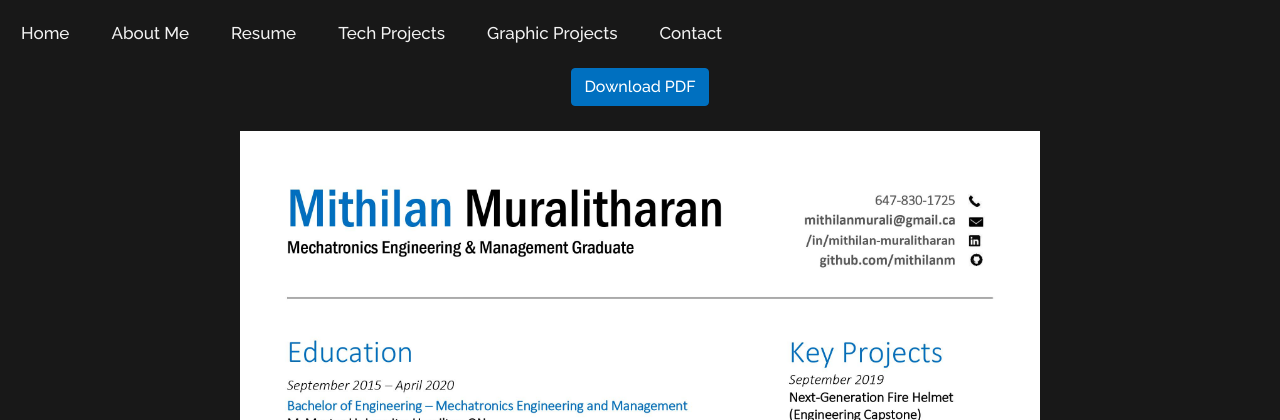
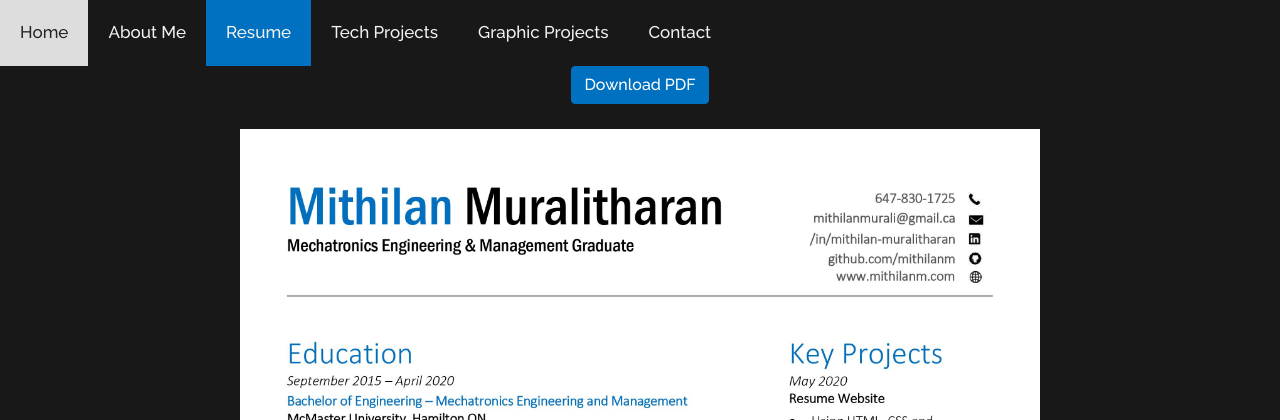
Before and after one commit to mithilanm/Python-Flask-Portfolio-Site, a Flask app: page /resume/resume in a window 1280 px wide. Shown: the top 420 px of the page. Run offline with Flask 2, Linux system fonts and the light colour scheme; some libraries are stand-ins or nearby versions.

Commit message:
Active Tab on Nav Fix

```diff
--- a/static/css/styles.css
+++ b/static/css/styles.css
@@ -22,7 +22,7 @@ html {
   background-color: #ddd;
   color: rgb(39, 37, 35);
 }
-.topnav a:active {
+.active {
   background-color: #0070c0;
   color: #f2f2f2;
 }
--- a/templates/layout.html
+++ b/templates/layout.html
@@ -14,12 +14,12 @@
   </head>
   <body>
     <div class="topnav" id="Topnav">
-      <a class="btn" href="{{ url_for('home') }}">Home</a>
-      <a class="btn" href="{{ url_for('about') }}">About Me</a>
-      <a class="btn" href="{{ url_for('resume') }}">Resume</a>
-      <a class="btn" href="{{ url_for('tech_projects') }}">Tech Projects</a>
-      <a class="btn" href="{{ url_for('graphic_projects') }}">Graphic Projects</a>
-      <a class="btn" href="{{ url_for('contact') }}">Contact</a>
+      <a href="{{ url_for('home') }}">Home</a>
+      <a href="{{ url_for('about') }}">About Me</a>
+      <a href="{{ url_for('resume') }}">Resume</a>
+      <a href="{{ url_for('tech_projects') }}">Tech Projects</a>
+      <a href="{{ url_for('graphic_projects') }}">Graphic Projects</a>
+      <a href="{{ url_for('contact') }}">Contact</a>
       <a href="javascript:void(0);" class="icon" onclick="myFunction()">
         <i class="fa fa-bars"></i>
       </a>
@@ -27,6 +27,16 @@
     <div class="content">
         {% block content %}{% endblock %}
     </div>
+    <script src="http://code.jquery.com/jquery-2.1.4.min.js"></script>
+    <script>
+      $(function () {
+        $('a').each(function () {
+          if ($(this).prop('href') == window.location.href) {
+            $(this).addClass('active'); $(this).parents('li').addClass('active');
+          }
+        });
+      });
+    </script>
     <script type=text/javascript src="{{ url_for('static', filename='script.js') }}"></script>
   </body>
 </html>
--- a/templates/resume.html
+++ b/templates/resume.html
@@ -3,7 +3,7 @@ content %}
 <div class="resume">
   <div>
     <button class="btn btn-primary">
-      <a href="/static/images/resume/Resume (as of May 2020).pdf"
+      <a href="/static/images/resume/Resume (as of June 2020) (2 Pages).pdf"
         >Download PDF</a
       >
     </button>
```
Also changed, not shown: static/js/script.js (+0 -13 lines), static/images/resume/0001.jpg, static/images/resume/0002.jpg, 2 other files.
